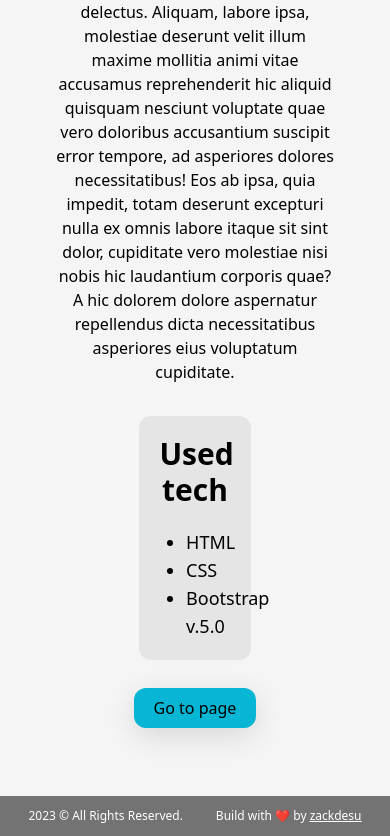
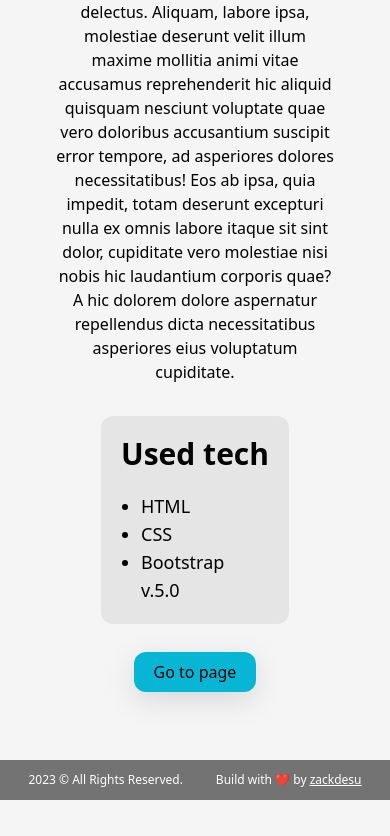
Before and after one commit to zackdesu/portfolio, a Next.js app: page /kotadumai in a window 390 px wide. Shown: the part 699-1535 px from the top of the page. After the commit the page ends 1499 px from the top, so only its background shows below. Built offline with nearby package versions, Linux system fonts and the light colour scheme.

Commit message:
responsive fix

```diff
--- a/components/details.jsx
+++ b/components/details.jsx
@@ -39,12 +39,12 @@ const Details = ({
           </p>
         </div>
         <div className="w-[40%] max-lg:w-full flex flex-col justify-around my-5">
-          <ul className="bg-neutral-200 text-start dark:bg-neutral-800 rounded-xl mx-auto p-5 font-medium max-lg:w-[40%]">
+          <ul className="bg-neutral-200 text-start dark:bg-neutral-800 rounded-xl mx-auto p-5 font-medium">
             <h2 className="mb-5 text-center max-lg:text-3xl">Used tech</h2>
             {list.map((e, i) => (
               <li
                 key={i}
-                className="cursor-default list-disc w-1/4 mx-auto max-lg:text-lg"
+                className="cursor-default list-disc w-1/4 ms-5 max-lg:text-lg"
               >
                 {" "}
                 {e}
```
